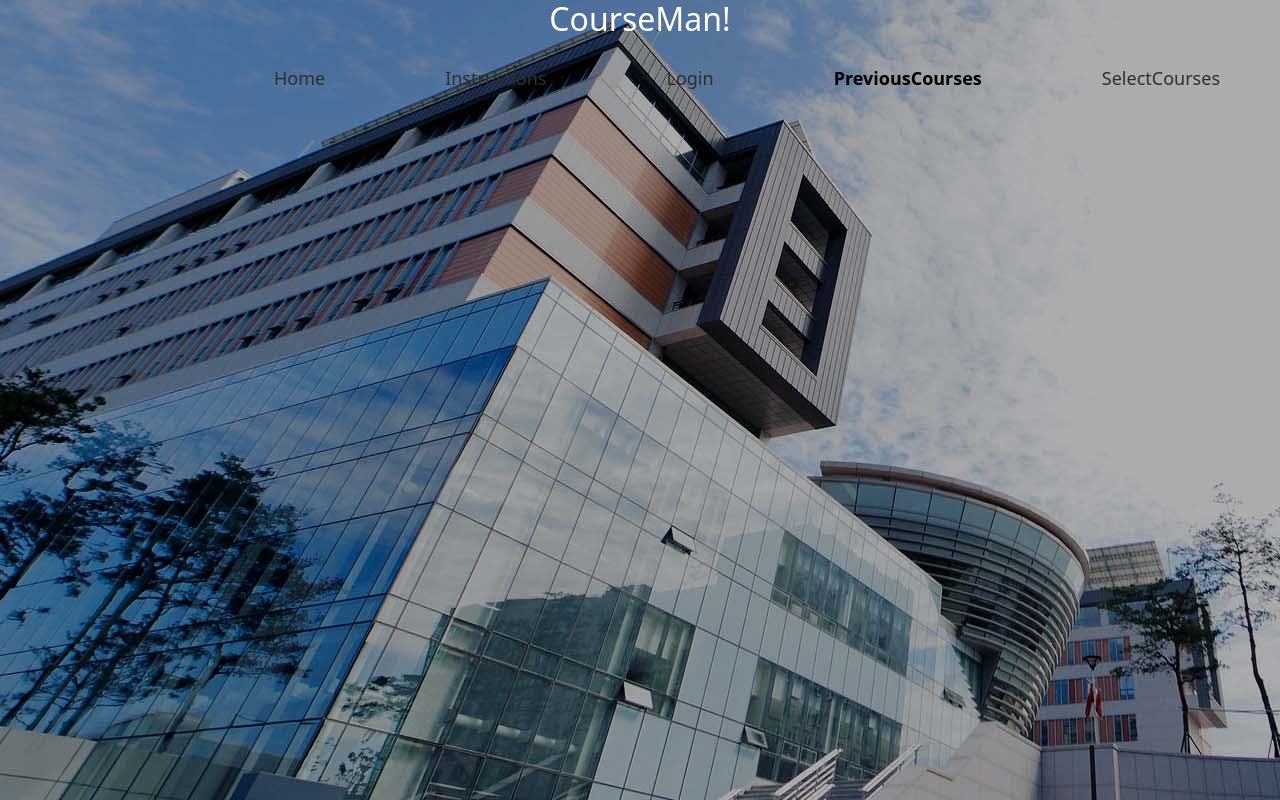
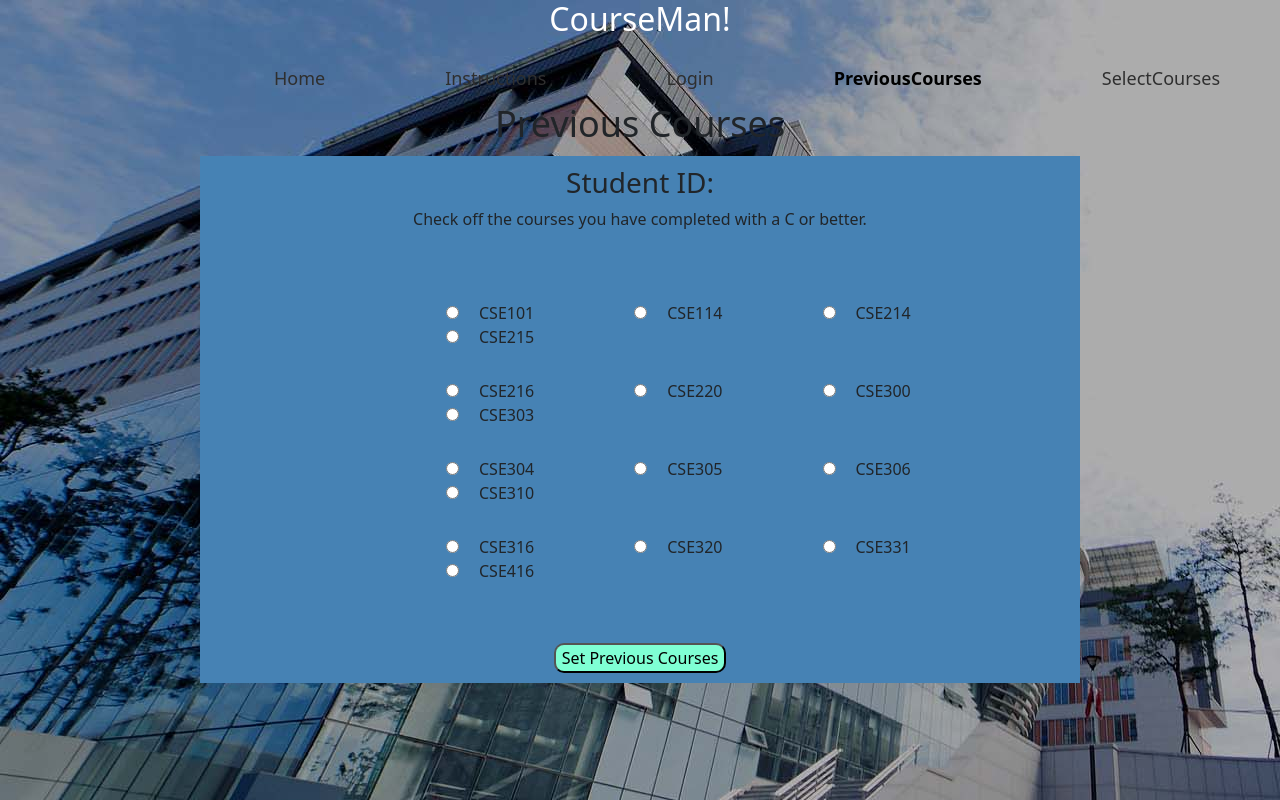
Before and after one commit to JuyeeMyeong/web_project_cse316, a React (Create React App) app: page /PreviousCourses in a window 1280 px wide. Built offline with nearby package versions, Linux system fonts and the light colour scheme.

Commit message:
#2 v1 previousCourse page

```diff
--- a/src/App.css
+++ b/src/App.css
@@ -72,6 +72,41 @@ h1 {
 
 .Loginbtn {
   display: inline-block;
+  border-radius: 10px;
+  background-color: aquamarine;
 }
 
 /***********         PreviousCourses              ***********/
+.previousTitle h1 {
+  font-weight: 500;
+  font-size: 36px;
+}
+
+
+.coursePage {
+  margin: 10px 200px;
+  padding: 10px 20px;
+  background-color: #4682B4;
+}
+
+.prevSecond {
+  margin-bottom: 40px;
+}
+
+.courseRow {
+  margin-top: 30px;
+  width: 70%;
+}
+
+.prevCourseInput {
+  margin-left: 100px;
+  margin-right: 20px;
+}
+
+
+#setCourse {
+  margin-top: 60px;
+  border-radius: 10px;
+  background-color: aquamarine;
+}
+/***********         SelectCourses              ***********/
--- a/src/components/PreviousCourses.js
+++ b/src/components/PreviousCourses.js
@@ -25,6 +25,41 @@ function PreviousCourses() {
                 </h1>
             </header>
 
+            <div className='previousTitle text-center'>
+                <h1 className='title'>Previous Courses</h1>
+            </div>
+
+            <div className='coursePage d-flex flex-column align-items-center'>
+                <h3>Student ID: {}</h3>
+                <p className='prevSecond'>Check off the courses you have completed with a C or better.</p>
+                <div className='courseRow'>
+                    <input type="radio" className='prevCourseInput' name="checkCourse" value="CSE101"/>CSE101
+                    <input type="radio" className='prevCourseInput' name="checkCourse" value="CSE114"/>CSE114
+                    <input type="radio" className='prevCourseInput' name="checkCourse" value="CSE214"/>CSE214
+                    <input type="radio" className='prevCourseInput' name="checkCourse" value="CSE215"/>CSE215
+                </div>
+                <div className='courseRow'>
+                    <input type="radio" className='prevCourseInput' name="checkCourse" value="CSE216"/>CSE216
+                    <input type="radio" className='prevCourseInput' name="checkCourse" value="CSE220"/>CSE220
+                    <input type="radio" className='prevCourseInput' name="checkCourse" value="CSE300"/>CSE300
+                    <input type="radio" className='prevCourseInput' name="checkCourse" value="CSE303"/>CSE303
+                </div>
+                <div className='courseRow'>
+                    <input type="radio" className='prevCourseInput' name="checkCourse" value="CSE304"/>CSE304
+                    <input type="radio" className='prevCourseInput' name="checkCourse" value="CSE305"/>CSE305
+                    <input type="radio" className='prevCourseInput' name="checkCourse" value="CSE306"/>CSE306
+                    <input type="radio" className='prevCourseInput' name="checkCourse" value="CSE310"/>CSE310
+                </div>
+                <div className='courseRow'>
+                    <input type="radio" className='prevCourseInput' name="checkCourse" value="CSE316"/>CSE316
+                    <input type="radio" className='prevCourseInput' name="checkCourse" value="CSE320"/>CSE320
+                    <input type="radio" className='prevCourseInput' name="checkCourse" value="CSE331"/>CSE331
+                    <input type="radio" className='prevCourseInput' name="checkCourse" value="CSE416"/>CSE416
+                </div>
+                <div className='text-center'>
+                    <button id="setCourse" type="button" form="">Set Previous Courses</button>
+                </div>
+            </div>
         </div>
     );
 };
```
